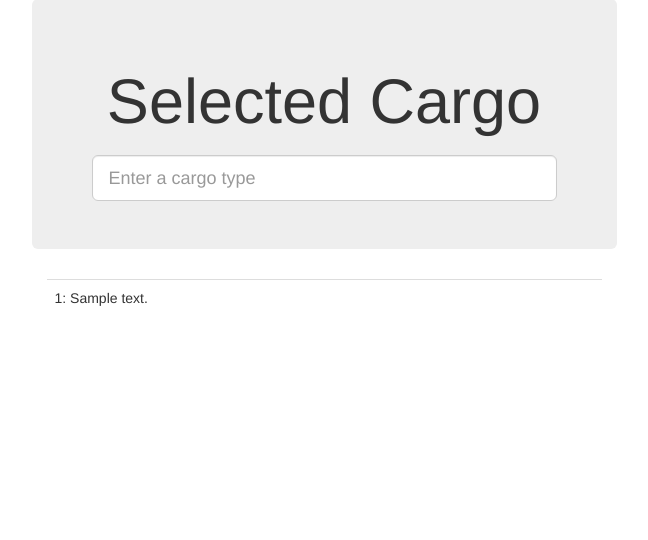
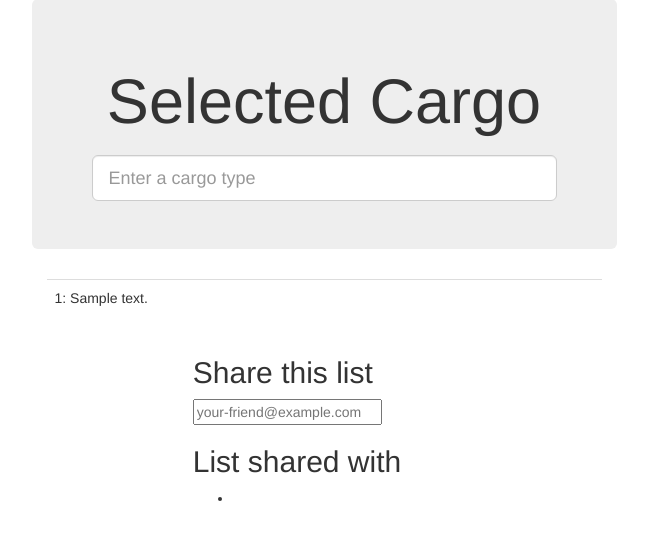
Before and after one commit to jbkerry/python_tdd, a Django app: page /lists/1/ in a window 1280 px wide. Shown: the part 73-613 px from the top of the page, without its empty margins (316-964 px from the left). Run offline with Django 3.2, Linux system fonts and the light colour scheme; tables that the repository leaves empty hold one stand-in row (values such as "Sample post"); some libraries are stand-ins or nearby versions.

Commit message:
Allow lists to be shared with other users

```diff
--- a/functional_tests/my_lists_page.py
+++ b/functional_tests/my_lists_page.py
@@ -5,10 +5,10 @@
 
     def go_to_my_lists_page(self):
         self.test.browser.get(self.test.live_server_url)
-        self.test.browser.find_element_by_link_text('My lists').click()
+        self.test.browser.find_element_by_link_text('My cargo shipments').click()
         self.test.wait_for(lambda: self.test.assertEqual(
             self.test.browser.find_element_by_tag_name('h1').text,
-            'My lists'
+            'My Cargo Shipments'
         ))
 
         return self
--- a/lists/models.py
+++ b/lists/models.py
@@ -6,6 +6,7 @@
 # Create your models here.
 class List(models.Model):
     owner = models.ForeignKey(settings.AUTH_USER_MODEL, blank=True, null=True)
+    shared_with = models.ManyToManyField(settings.AUTH_USER_MODEL, related_name='list_shared_with')
 
     def get_absolute_url(self):
         return reverse('view_cargo', args=[self.id])
--- a/lists/templates/list.html
+++ b/lists/templates/list.html
@@ -11,3 +11,26 @@
       {% endfor %}
     </table>
 {% endblock %}
+
+{% block extra_content %}
+  <div class="row">
+    <div class="col-md-6 col-md-offset-3">
+      <h2>Share this list</h2>
+      <form method="POST" action="{% url 'share_cargo' cargo_list.id %}">
+        <input type="text" name="sharee" placeholder="your-friend@example.com">
+        {% csrf_token %}
+      </form>
+    </div>
+  </div>
+  <div class="row">
+    <div class="col-md-6 col-md-offset-3">
+      <h2>List shared with</h2>
+      <ul>
+        <li id="id_list_owner">{{ cargo_list.owner.email }}</li>
+        {% for shared_user in cargo_list.shared_with.all %}
+          <li class="list-sharee">{{ shared_user.email }}</li>
+        {% endfor %}
+      </ul>
+    </div>
+  </div>
+{% endblock %}
--- a/lists/templates/my_cargo.html
+++ b/lists/templates/my_cargo.html
@@ -11,4 +11,10 @@
       <li><a href="{{ cargo.get_absolute_url }}">{{ cargo.name }}</a></li>
     {% endfor %}
   </ul>
+  <h2>Cargo shipments shared with {{ owner.email }}</h2>
+  <ul>
+    {% for cargo in owner.list_shared_with.all %}
+      <li><a href="{{ cargo.get_absolute_url }}">{{ cargo.name }}</a></li>
+    {% endfor %}
+  </ul>
 {% endblock %}
--- a/lists/urls.py
+++ b/lists/urls.py
@@ -20,4 +20,5 @@
     url(r'^new$', views.new_cargo, name='new_cargo'),
     url(r'^(\d+)/$', views.view_cargo, name='view_cargo'),
     url(r'^users/(.+)/$', views.my_cargo, name='my_cargo'),
+    url(r'^(\d+)/share$', views.share_cargo, name='share_cargo'),
 ]
--- a/lists/views.py
+++ b/lists/views.py
@@ -34,3 +34,10 @@
 def my_cargo(request, email):
     owner = User.objects.get(email=email)
     return render(request, 'my_cargo.html', {'owner': owner})
+
+
+def share_cargo(request, cargo_list_id):
+    cargo_list = List.objects.get(id=cargo_list_id)
+    cargo_list.shared_with.add(request.POST['sharee'])
+
+    return redirect(cargo_list)
```
Also changed, not shown: lists/tests/test_models.py (+6 -0 lines), lists/tests/test_views.py (+22 -0 lines), lists/migrations/0003_auto_20180914_1643.py (added), lists/migrations/0004_shareduser_user.py (added), lists/migrations/0005_auto_20180914_1654.py (added).
